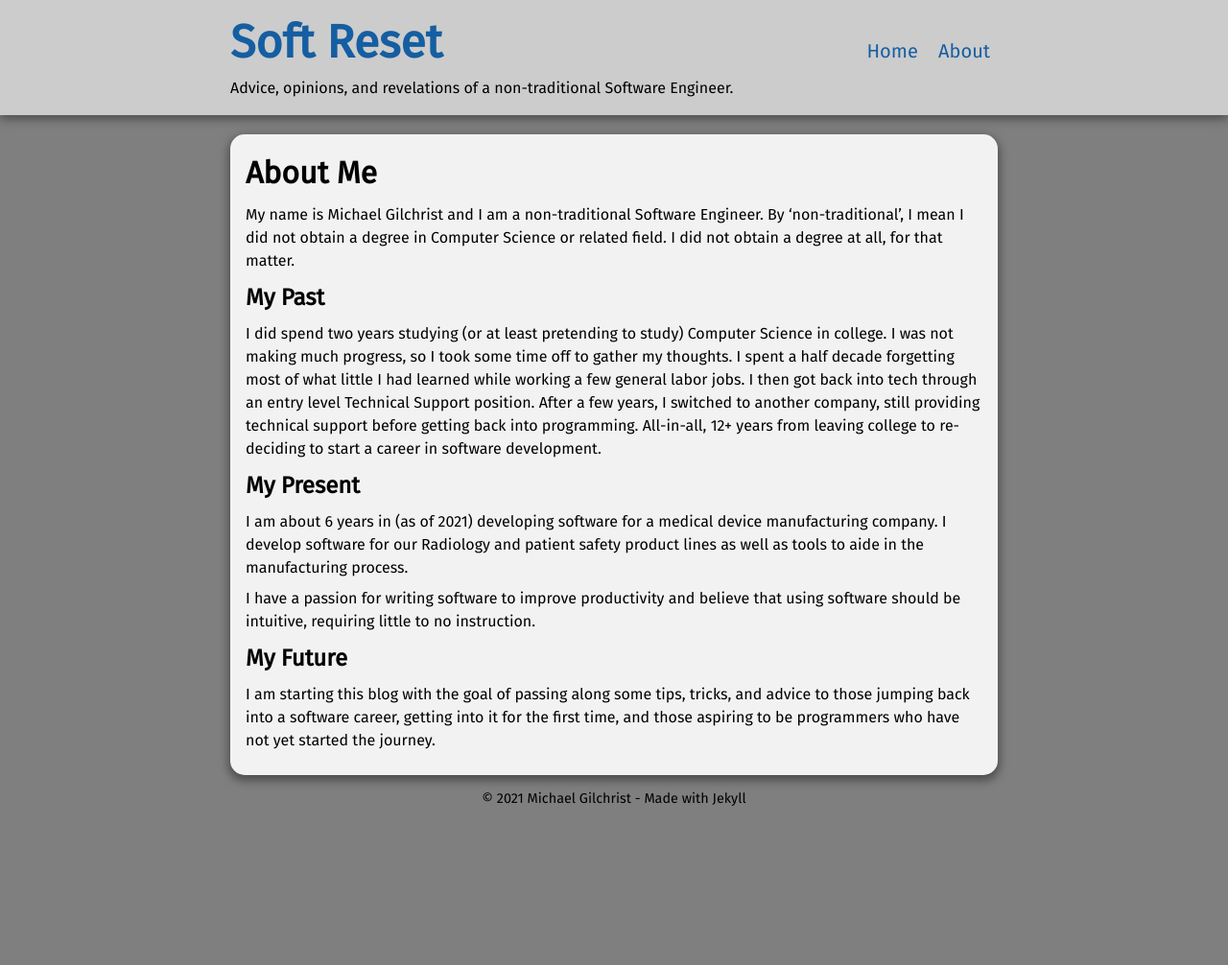
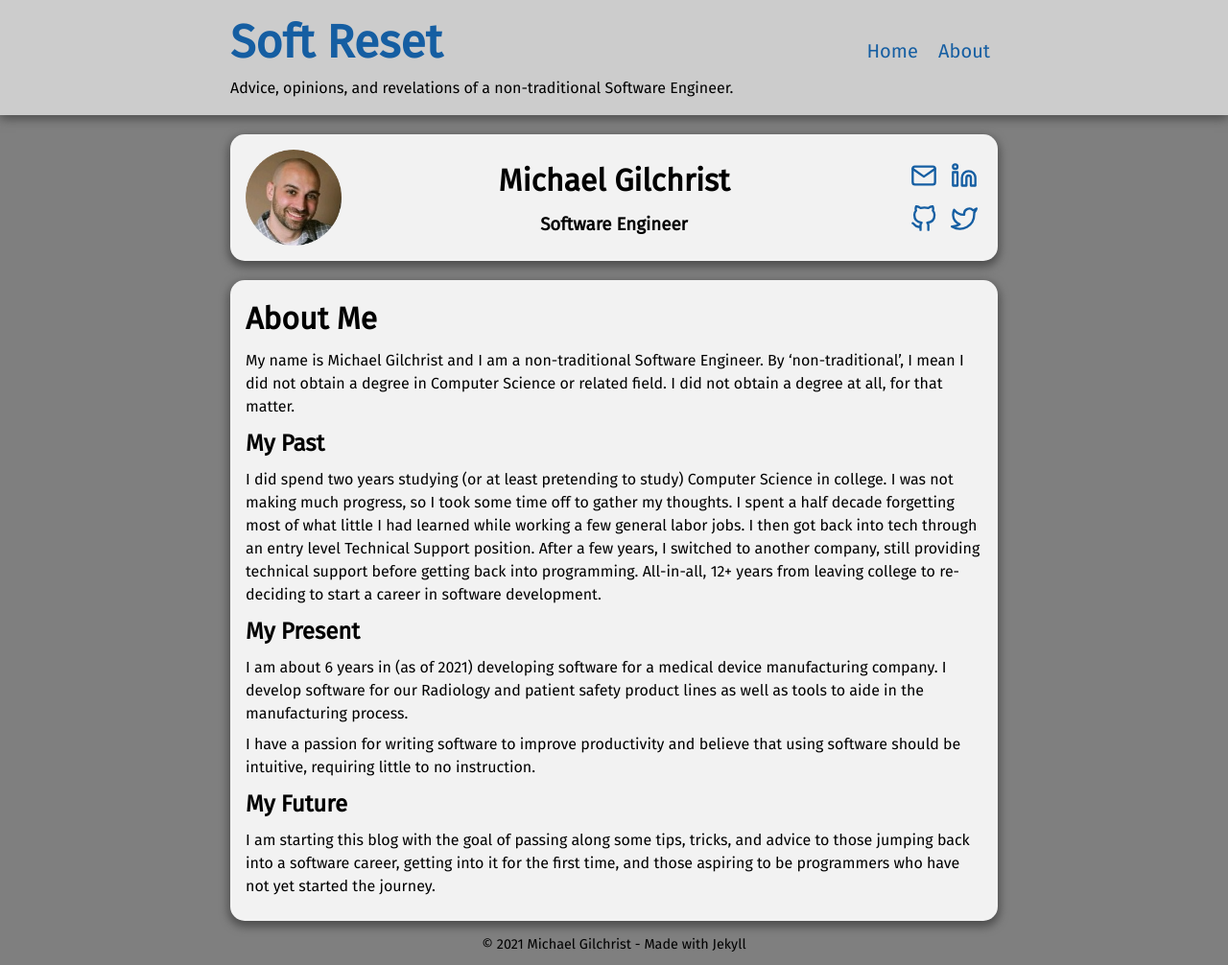
Before and after one commit to michaelgilch/michaelgilch.github.io, a Jekyll site: the page built from pages/about.md, in a window 1280 px wide. Shown: the whole page at 96% size. Built offline with Jekyll 4.4.1, drawn with Linux system fonts in a browser that asks for light colours; some web fonts are replaced; before the commit the page ends 900 px from its top, so only the background shows below that.

Commit message:
Add social links and info block to about page

```diff
--- /dev/null
+++ b/_layouts/about.html
@@ -0,0 +1,25 @@
+---
+layout: default
+---
+
+<div class="content-block">
+  <div class="my-info-container">
+    <div class="profile-pic">
+      <img class="headshot" src="/assets/images/headshot.png" alt="Headshot">
+    </div>
+    <div class="my-info">
+      <h1 class="my-name">Michael Gilchrist</h1>
+      <h3 class="my-title">Software Engineer</h3>
+    </div>
+    <div class="social">
+      <a href="mailto:michael@softreset.dev" target="_blank"><img src="/assets/images/mail.svg"></a>
+      <a href="https://www.linkedin.com/in/michaelgilchrist" target="_blank"><img src="/assets/images/linkedin.svg"></a>
+      <a href="https://github.com/michaelgilch" target="_blank"><img src="/assets/images/github.svg"></a>
+      <a href="https://twitter.com/michaelgilch" target="_blank"><img src="/assets/images/twitter.svg"></a>
+    </div>
+  </div>
+</div>
+
+<div class="content-block">
+  {{ content }}
+</div>
--- a/_layouts/page.html
+++ b/_layouts/page.html
@@ -2,6 +2,4 @@
 layout: default
 ---
 
-<div class="content-block">
-    {{ content }}
-</div>
+{{ content }}
--- a/_sass/content.scss
+++ b/_sass/content.scss
@@ -29,19 +29,17 @@
   }
 }
 
-/* Comments Area and Form */
-
 label {
+  display: block;
   font-size: .9rem;
-  display: block;
 }
 
 input {
-  margin-bottom: 0.5rem;
+  margin-bottom: .5rem;
 }
 
 textarea {
-  margin-bottom: 0.5rem;
+  margin-bottom: .5rem;
 }
 
 .hr-with {
@@ -49,16 +47,16 @@ textarea {
 }
 
 .hr-wout {
-  border: none;
+  border: 0;
   height: .75rem;
   margin: 0;
 }
 
 button {
+  border: 1px solid;
+  border-color: $color-black;
+  border-radius: 6px;
   color: $btn-color;
-  border: 1px solid;
-  border-color: black;
-  border-radius: 6px;
   padding: .25rem .5rem;
 
   &hover,
@@ -66,3 +64,74 @@ button {
     background-color: $bg-color-accent;
   }
 }
+
+.my-info-container {
+  display: inline;
+  text-align: center;
+}
+
+.my-info {
+  text-align: center;
+}
+
+.social {
+  text-align: center;
+
+  img {
+    height: 1.5rem;
+    padding: 5px;
+    width: 1.5rem;
+  }
+}
+
+.headshot {
+  display: inline-block;
+  height: 150px;
+  width: 150px;
+}
+
+@media (min-width: 700px) {
+
+  .my-info-container {
+    display: flex;
+    height: 100px;
+  }
+
+  .profile-pic {
+    flex: 1;
+    height: 100px;
+    text-align: left;
+    max-width: 100px;
+  }
+
+  .my-info {
+    flex: 4;
+    padding-top: .5rem;
+    text-align: center;
+  }
+
+  .social {
+    flex: 1;
+    max-height: 100px;
+    max-width: 100px;
+    padding-top: .5rem;
+    text-align: right;
+
+    img {
+      height: 1.75rem;
+      width: 1.75rem;
+    }
+  }
+
+  .headshot {
+    display: inline-block;
+    height: 100px;
+    width: 100px;
+  }
+}
+
+.footer-container {
+  p {
+    margin-bottom: 10px;
+  }
+}
--- a/_sass/variables.scss
+++ b/_sass/variables.scss
@@ -1,19 +1,28 @@
-$bg-color: #7f7f7f;
-$bg-color-accent: #cccccc;
-$bg-color-content: #f2f2f2;
+$color-black:           #000;
+$color-grey:            #7f7f7f;
+$color-grey-very-light: #ccc;
+$color-white-smoke:     #f2f2f2;
+$color-white:           #fff;
+$color-denim:           #155ea2;
+$color-summer-sky:      #3a92e4;
+$color-matterhorn:      #4d4d4d;
 
-$link-color: #155ea2;
-$link-color-accent: #3a92e4;
+$bg-color:              $color-grey;
+$bg-color-accent:       $color-grey-very-light;
+$bg-color-content:      $color-white-smoke;
 
-$btn-color: #155ea2;
-$btn-color-accent: #3a92e4;
-$btn-color-text: #fff;
-$btn-color-text-accent: #000;
+$link-color:            $color-denim;
+$link-color-accent:     $color-summer-sky;
 
-$shadow-color: #4d4d4d;
+$btn-color:             $color-denim;
+$btn-color-accent:      $color-summer-sky;
+$btn-color-text:        $color-white;
+$btn-color-text-accent: $color-black;
 
-$font-color: #000;
-$font-color-accent: #155ea2;
+$shadow-color:          $color-matterhorn;
 
-$font-main: 'Fira Sans';
-$font-mono: 'Fira Sans Mono';
+$font-color:            $color-black;
+$font-color-accent:     $color-denim;
+
+$font-main:             'Fira Sans';
+$font-mono:             'Fira Sans Mono';
```
Also changed, not shown: pages/about.md (+1 -1 lines), assets/images/github.svg (added), assets/images/headshot.png (added), assets/images/linkedin.svg (added), assets/images/mail.svg (added), assets/images/twitter.svg (added).
